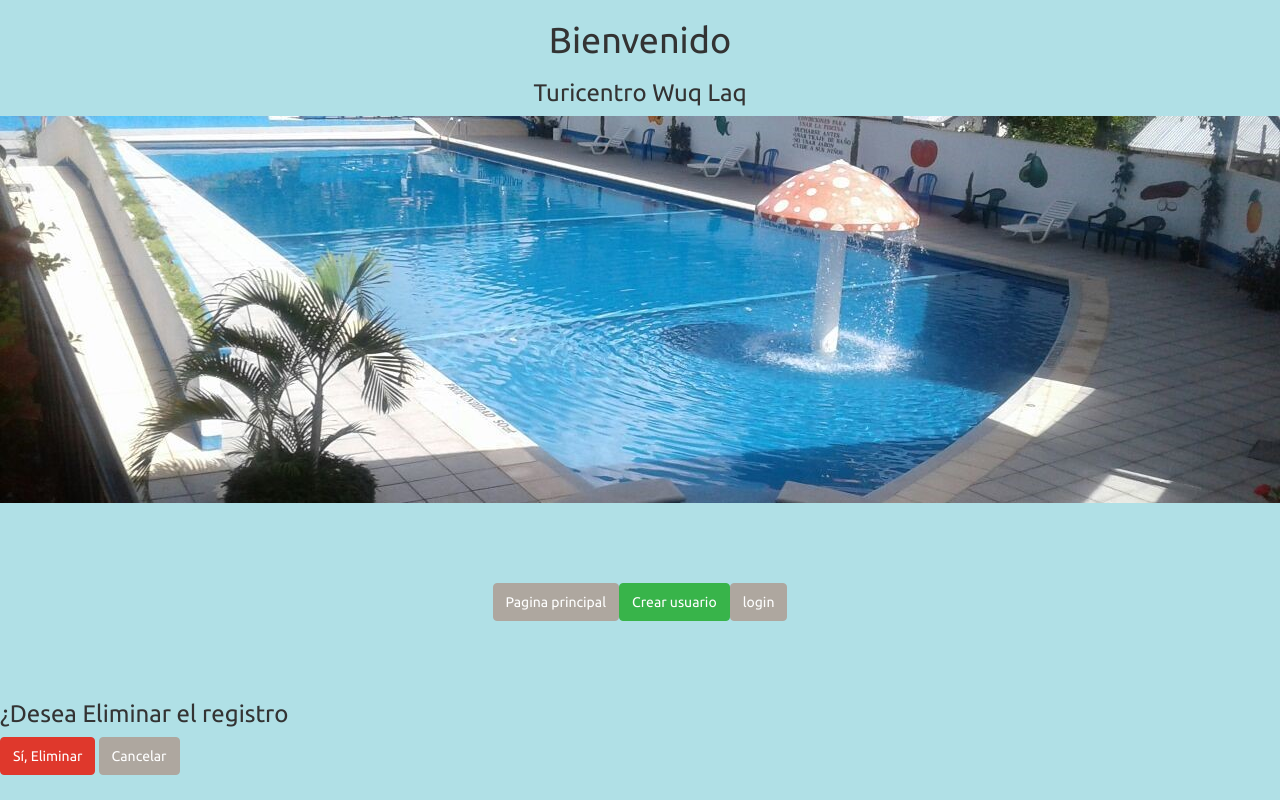
After one commit to HolaSoyLuis/analisis-project-django, a Django app: template apps/analisisApp/templates/eliminar.html in a window 1280 px wide. The commit adds this page. Run offline with Django 3.2, Linux system fonts and the light colour scheme; the template is opened without the code that fills it, so the values that code supplies are empty; parts of the project's set-up code (start-up, migrations or seed data) failed here and were passed over; some libraries are stand-ins or nearby versions.

Commit message:
Pagina con Delete View
Pagina con eliminar habitaciones

```diff
--- /dev/null
+++ b/apps/analisisApp/templates/eliminar.html
@@ -0,0 +1,13 @@
+{% extends 'hereda.html' %}
+
+{% block contenido %}
+<form method="post">
+	{% csrf_token %}
+	<h3>¿Desea Eliminar el registro </h3>
+	<button class="btn btn-danger" type="submit"> Sí, Eliminar</button>
+	<A  class="btn btn-default" HREF="{% url 'analisis:principal' %}" onclick="clicked()">Cancelar</A>
+<h3>
+</h3>
+</form>
+
+{% endblock %}
--- a/apps/analisisApp/templates/listaHabitacion.html
+++ b/apps/analisisApp/templates/listaHabitacion.html
@@ -22,6 +22,7 @@
 		<td>{{ est.ocupado }}</td>
 		<td>{{ est.fecha }}</td>
 		<img src="">
+		<td><a href="{% url 'analisis:EliminarHabitacion' est.id %}">Eliminar</a>
 	</tr>
 
 	{% endfor %}
--- a/apps/analisisApp/urls.py
+++ b/apps/analisisApp/urls.py
@@ -15,7 +15,7 @@ Including another URLconf
 """
 from django.conf.urls import url,include
 #from .views import vistaPrincipal,vistaEstudiante,listaEstudiante,vistaEstudianteAdministrador,listaEstudianteAdministrador,vistaArticulo,listaArticulo,vistaComentario,listaComentario,LoginView,vistaVideo
-from .views import vistaPrincipal,vistaHabitacion,listaHabitacion,vistaCliente,listaCliente,LoginView,CrearUsuarioView
+from .views import EliminarHabitacionView,vistaPrincipal,vistaHabitacion,listaHabitacion,vistaCliente,listaCliente,LoginView,CrearUsuarioView
 from django.contrib.auth.views import login,logout
 
 urlpatterns = [
@@ -25,6 +25,9 @@ urlpatterns = [
 
 	url(r'^habitacion$', vistaHabitacion.as_view(), name = 'habitacion'),
     url(r'^listaHabitacion$', listaHabitacion.as_view(), name = 'listaHabitacion'),
+    url(r'^EliminarHabitacion/(?P<pk>\d+)/$', EliminarHabitacionView.as_view(), name = 'EliminarHabitacion'),
+
+
 
     url(r'^cliente$', vistaCliente.as_view(), name = 'cliente'),
     url(r'^listaCliente$', listaCliente.as_view(), name = 'listaCliente'),
--- a/parcial1/settings.py
+++ b/parcial1/settings.py
@@ -76,13 +76,14 @@ WSGI_APPLICATION = 'parcial1.wsgi.application'
 # Database
 # https://docs.djangoproject.com/en/1.11/ref/settings/#databases
 
-'''
 DATABASES = {
     'default': {
         'ENGINE': 'django.db.backends.sqlite3',
         'NAME': os.path.join(BASE_DIR, 'db.sqlite3'),
     }
 }
+
+
 '''
 DATABASES = {
     'default': {
@@ -94,7 +95,7 @@ DATABASES = {
         'PORT': '3306',
     }
 }
-
+'''
 
 
 # Password validation
```
Also changed, not shown: apps/analisisApp/views.py (+9 -2 lines), db.sqlite3.
